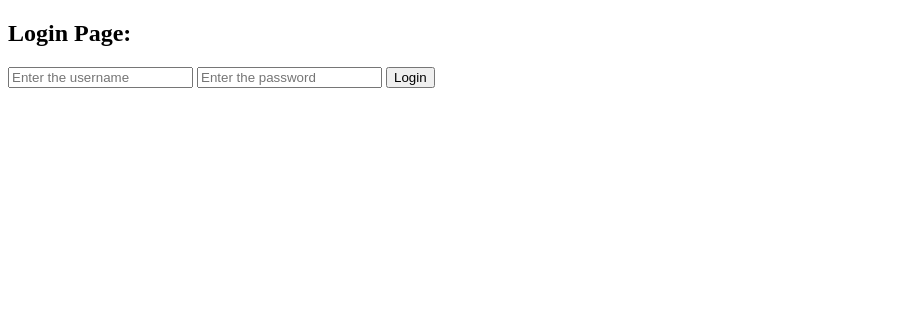
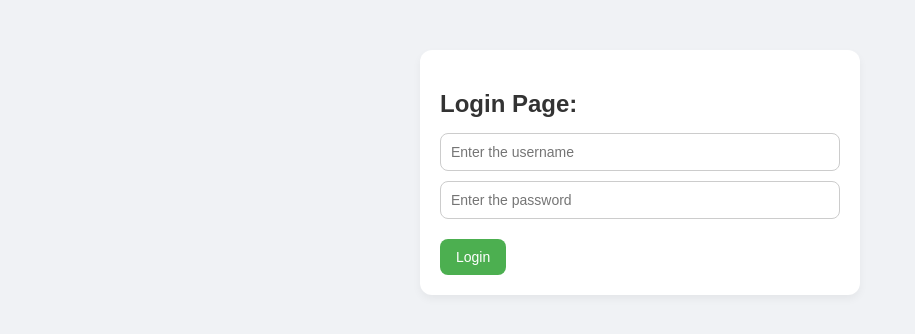
Before and after one commit to sanjaypatted123/form_data, a plain HTML site: page index.html in a window 1280 px wide. Shown: the whole page, without its empty margins (0-915 px from the left). Drawn offline with Linux system fonts and the light colour scheme.

Commit message:
added styling sheet

```diff
--- a/index.html
+++ b/index.html
@@ -4,6 +4,7 @@
     <meta charset="UTF-8">
     <meta name="viewport" content="width=device-width, initial-scale=1.0">
     <title>Form-data</title>
+    <link rel="stylesheet" href="style.css">
 </head>
 <body>
     <!--step 0 only building the parts of html code-->
--- /dev/null
+++ b/style.css
@@ -0,0 +1,79 @@
+/* General styles */
+body {
+    font-family: Arial, sans-serif;
+    background-color: #f0f2f5;
+    margin: 0;
+    padding: 20px;
+  }
+
+  h2 {
+    color: #333;
+    margin-bottom: 15px;
+  }
+
+  /* Common form section styling */
+  #loginpage,
+  #step1,
+  #step2,
+  #step3 {
+    background-color: #fff;
+    padding: 20px;
+    margin-bottom: 20px;
+    border-radius: 12px;
+    box-shadow: 0 4px 8px rgba(0, 0, 0, 0.05);
+    max-width: 400px;
+    margin: 30px auto;
+    display: none; /* Default hidden, show via JS */
+  }
+
+  /* Initially show login only */
+  #loginpage {
+    display: block;
+  }
+
+  /* Input fields */
+  input[type="text"],
+  input[type="password"],
+  input[type="number"],
+  input[type="date"],
+  input[type="file"] {
+    display: block;
+    width: 100%;
+    padding: 10px;
+    margin: 10px 0;
+    border: 1px solid #ccc;
+    border-radius: 8px;
+    font-size: 14px;
+    box-sizing: border-box;
+  }
+
+  /* Buttons */
+  button {
+    background-color: #4CAF50;
+    color: white;
+    border: none;
+    padding: 10px 16px;
+    margin: 10px 5px 0 0;
+    border-radius: 8px;
+    cursor: pointer;
+    font-size: 14px;
+    transition: background-color 0.3s ease;
+  }
+
+  button:hover {
+    background-color: #45a049;
+  }
+
+  /* Responsive improvements */
+  @media (max-width: 480px) {
+    #loginpage,
+    #step1,
+    #step2,
+    #step3 {
+      padding: 15px;
+    }
+
+    input, button {
+      font-size: 16px;
+    }
+  }
```
